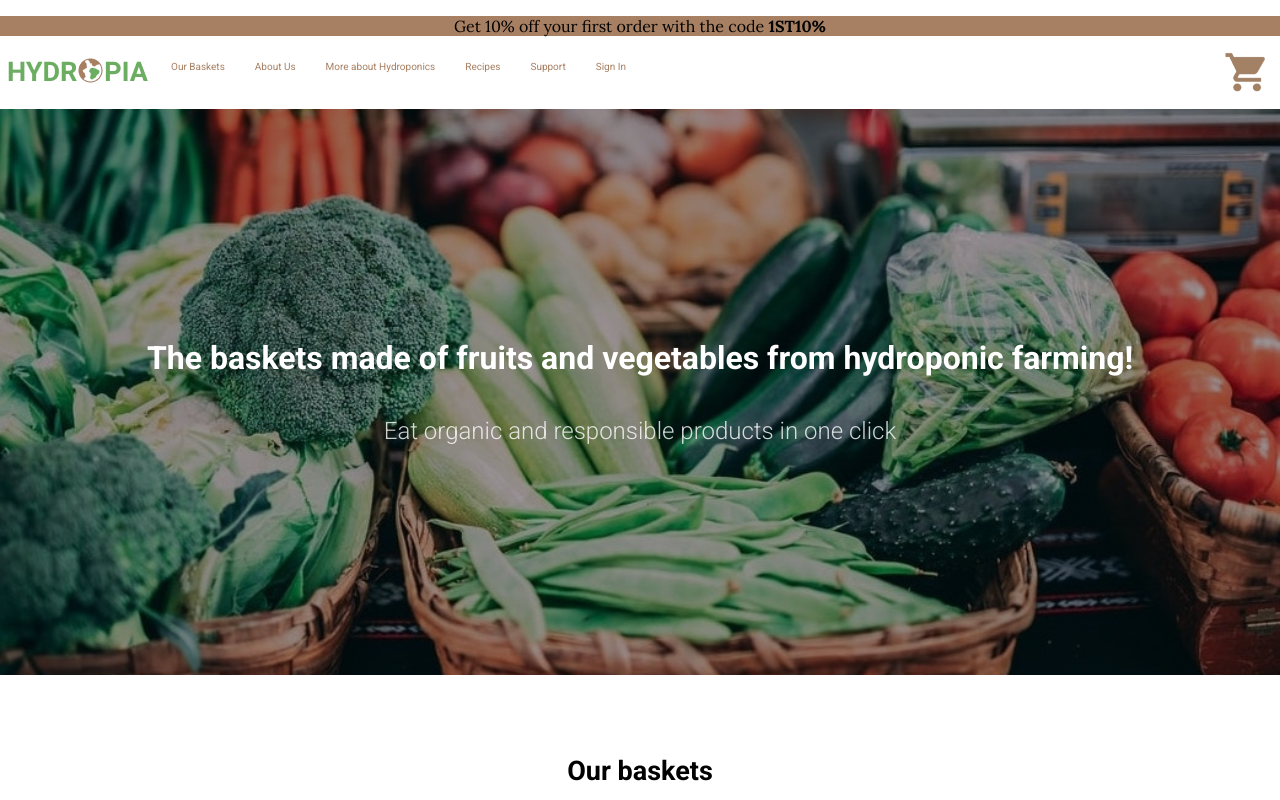
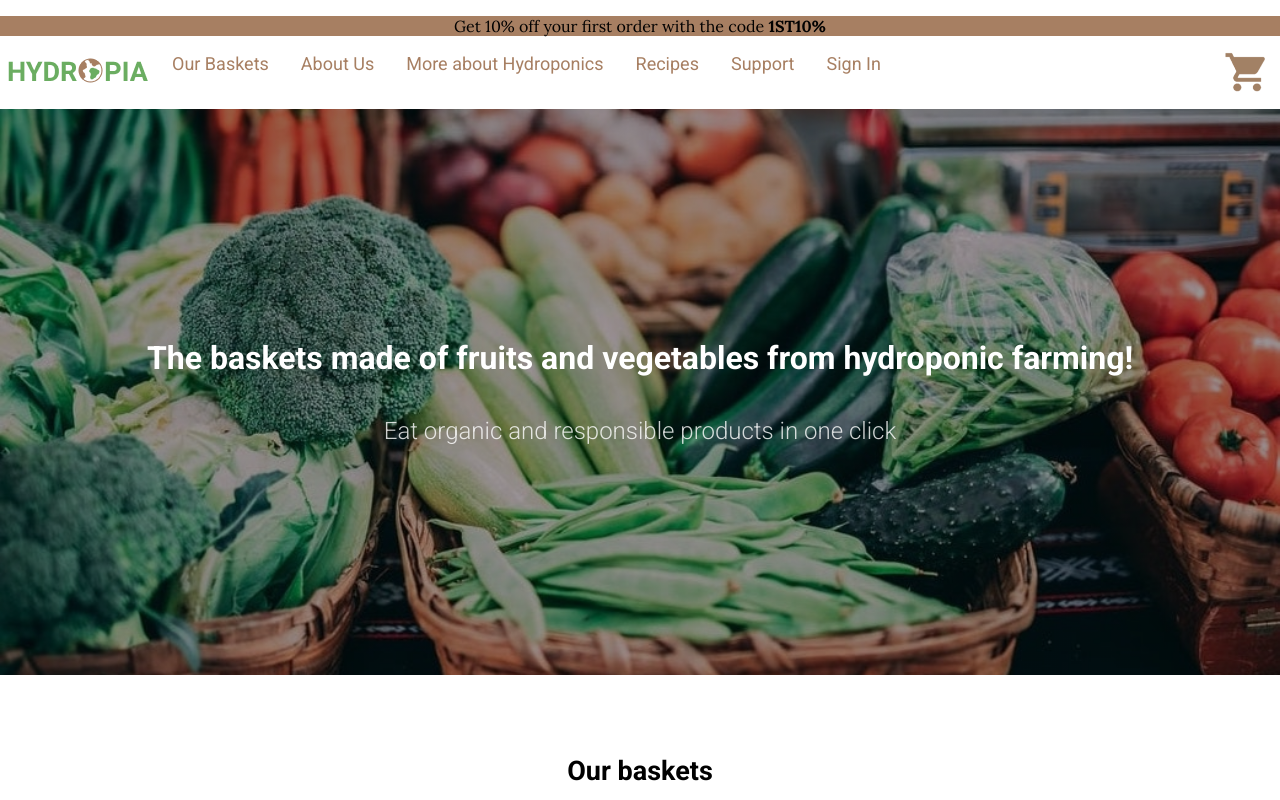
Before and after one commit to clara-lepoutre/hydropia-1, a plain HTML site: page index.html in a window 1280 px wide. Shown: the top 800 px of the page. Drawn offline with Linux system fonts and the light colour scheme.

Commit message:
Update categories.css

```diff
--- a/css/components/categories.css
+++ b/css/components/categories.css
@@ -12,9 +12,9 @@
 	list-style: none;
 	color: #A77F62;
 	justify-content: space-between;
-	margin: 15px;
+	margin: 16px;
 	font-family: 'Roboto', sans-serif;
-	font-size: 10px;
+	font-size: 18px;
 }
 
 
```
